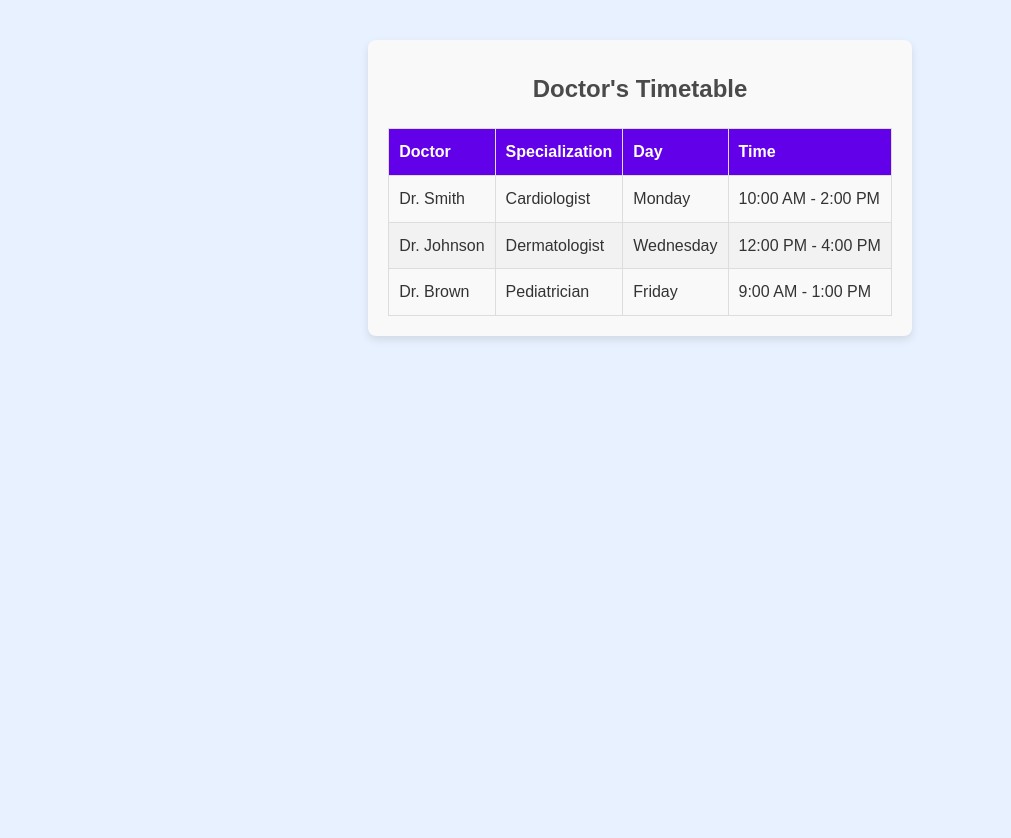
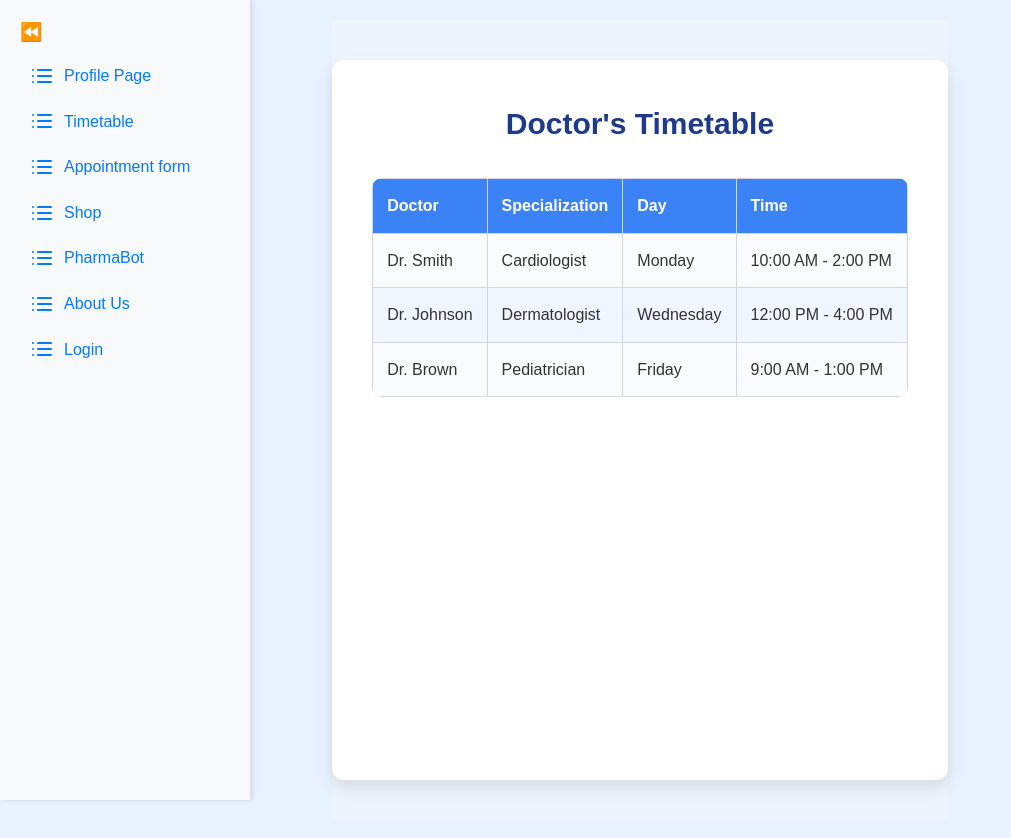
Before and after one commit to nikghost17/Hackbyte_3, a React (Vite) app in the folder frontend/: page /timetable in a window 1280 px wide. Shown: the whole page, without its empty margins (0-1011 px from the left). Before the commit the page ends 800 px from the top, so only its background shows below. Built offline with nearby package versions, Linux system fonts and the light colour scheme.

Commit message:
Added sidebar quick links to every page

```diff
--- a/frontend/src/App.jsx
+++ b/frontend/src/App.jsx
@@ -2,7 +2,6 @@ import React from "react";
 import { Route, Routes } from "react-router-dom";
 import Home from "./pages/home.jsx";
 import Timetable from "./pages/timetable.jsx";
-import FeedbackForm from "./pages/feedbackform.jsx";
 import AppointmentForm from "./pages/AppointmentForm.jsx"; // Correct import
 import ProfilePage from "./pages/profilepage.jsx";
 import UploadPrescription from "./pages/uploadprescription.jsx";
--- a/frontend/src/components/sidebar.jsx
+++ b/frontend/src/components/sidebar.jsx
@@ -24,11 +24,7 @@ const Sidebar = () => {
             <List /> {isOpen && "Timetable"}
           </Link>
         </li>
-        <li>
-          <Link to="/feedbackform">
-            <List /> {isOpen && "Feedback"}
-          </Link>
-        </li>
+
         <li>
           <Link to="/appointment">
             <List /> {isOpen && "Appointment form"}
--- a/frontend/src/main.jsx
+++ b/frontend/src/main.jsx
@@ -2,7 +2,6 @@ import React from "react";
 import ReactDOM from "react-dom/client";
 import { BrowserRouter as Router } from "react-router-dom";
 import App from "./App";
-import FeedbackForm from "./pages/feedbackform";
 
 ReactDOM.createRoot(document.getElementById("root")).render(
   <Router>
--- a/frontend/src/pages/About_Us.jsx
+++ b/frontend/src/pages/About_Us.jsx
@@ -1,11 +1,17 @@
 import React from "react";
 import { useNavigate } from "react-router-dom";
+import Sidebar from "../components/Sidebar";
 import "./AboutUs.css";
 
 const AboutUs = () => {
   const navigate = useNavigate(); // Hook to handle navigation
 
   return (
+    <div className="about-page">
+      {/* Sidebar Component */}
+      <Sidebar />
+
+      {/* Main Content */}
       <div className="about-container">
         <div className="about-content">
           <h1 className="about-title">
@@ -55,6 +61,7 @@ const AboutUs = () => {
           {/* You can add an image here if needed */}
         </div>
       </div>
+    </div>
   );
 };
 
--- a/frontend/src/pages/AppointmentForm.jsx
+++ b/frontend/src/pages/AppointmentForm.jsx
@@ -1,4 +1,5 @@
 import React, { useState } from "react";
+import Sidebar from "../components/Sidebar";
 import "./AppointmentForm.css";
 
 const AppointmentForm = () => {
@@ -20,9 +21,13 @@ const AppointmentForm = () => {
   const handleSubmit = (e) => {
     e.preventDefault();
     console.log("Form Data:", formData);
+    // You can add an API call here or display a success message
   };
 
   return (
+    <div className="appointment-page">
+      <Sidebar />
+
       <div className="form-container">
         <h2 className="form-title">Medical Appointment Form</h2>
         <form onSubmit={handleSubmit} className="appointment-form">
@@ -98,6 +103,7 @@ const AppointmentForm = () => {
           <button type="submit">Make an Appointment</button>
         </form>
       </div>
+    </div>
   );
 };
 
--- a/frontend/src/pages/editprofile.jsx
+++ b/frontend/src/pages/editprofile.jsx
@@ -1,5 +1,6 @@
 import React, { useState } from "react";
 import { useNavigate } from "react-router-dom";
+import Sidebar from "../components/Sidebar";
 import "./EditProfile.css";
 
 const EditProfile = () => {
@@ -24,6 +25,9 @@ const EditProfile = () => {
   };
 
   return (
+    <div className="edit-profile-page">
+      <Sidebar />
+
       <div className="edit-profile-container">
         <div className="edit-profile-card">
           <h2>Edit Profile</h2>
@@ -56,7 +60,11 @@ const EditProfile = () => {
             <input type="email" name="email" value={formData.email} disabled />
 
             <label>Gender</label>
-          <select name="gender" value={formData.gender} onChange={handleChange}>
+            <select
+              name="gender"
+              value={formData.gender}
+              onChange={handleChange}
+            >
               <option value="Female">Female</option>
               <option value="Male">Male</option>
               <option value="Other">Other</option>
@@ -68,6 +76,7 @@ const EditProfile = () => {
           </form>
         </div>
       </div>
+    </div>
   );
 };
 
--- a/frontend/src/pages/feedbackform.css
+++ /dev/null
@@ -1,53 +0,0 @@
-.feedback-form {
-  max-width: 500px;
-  margin: 20px auto;
-  padding: 20px;
-  background: #f9f9f9;
-  border-radius: 10px;
-  box-shadow: 0 4px 8px rgba(0, 0, 0, 0.1);
-}
-
-.feedback-form h2 {
-  text-align: center;
-  color: #333;
-}
-
-.feedback-form .form-group {
-  margin-bottom: 15px;
-}
-
-.feedback-form label {
-  display: block;
-  font-weight: bold;
-  margin-bottom: 5px;
-}
-
-.feedback-form input,
-.feedback-form textarea {
-  width: 100%;
-  padding: 10px;
-  border: 1px solid #ccc;
-  border-radius: 5px;
-  font-size: 16px;
-}
-
-.feedback-form textarea {
-  resize: none;
-}
-
-.feedback-form button {
-  display: block;
-  width: 100%;
-  padding: 10px;
-  background: #6a5acd; /* Lavender theme */
-  color: white;
-  border: none;
-  border-radius: 5px;
-  font-size: 16px;
-  cursor: pointer;
-  transition: background 0.3s ease;
-}
-
-.feedback-form button:hover {
-  background: #5a4eb7;
-}
--- a/frontend/src/pages/feedbackform.jsx
+++ /dev/null
@@ -1,64 +0,0 @@
-import { useState } from "react";
-import "./feedbackform.css";
-
-const FeedbackForm = () => {
-  const [formData, setFormData] = useState({
-    name: "",
-    email: "",
-    feedback: "",
-  });
-
-  const handleChange = (e) => {
-    setFormData({ ...formData, [e.target.name]: e.target.value });
-  };
-
-  const handleSubmit = (e) => {
-    e.preventDefault();
-    alert("Feedback submitted! Thank you.");
-    setFormData({ name: "", email: "", feedback: "" });
-  };
-
-  return (
-    <div className="container feedback-form">
-      <h2>Feedback Form</h2>
-      <form onSubmit={handleSubmit}>
-        <div className="form-group">
-          <label htmlFor="name">Name:</label>
-          <input
-            type="text"
-            id="name"
-            name="name"
-            value={formData.name}
-            onChange={handleChange}
-            required
-          />
-        </div>
-        <div className="form-group">
-          <label htmlFor="email">Email:</label>
-          <input
-            type="email"
-            id="email"
-            name="email"
-            value={formData.email}
-            onChange={handleChange}
-            required
-          />
-        </div>
-        <div className="form-group">
-          <label htmlFor="feedback">Feedback:</label>
-          <textarea
-            id="feedback"
-            name="feedback"
-            rows="4"
-            value={formData.feedback}
-            onChange={handleChange}
-            required
-          ></textarea>
-        </div>
-        <button type="submit">Submit</button>
-      </form>
-    </div>
-  );
-};
-
-export default FeedbackForm;
--- a/frontend/src/pages/profilepage.jsx
+++ b/frontend/src/pages/profilepage.jsx
@@ -1,6 +1,7 @@
 import React from "react";
 import { useNavigate } from "react-router-dom";
 import { FaUserEdit, FaUpload, FaEye } from "react-icons/fa";
+import Sidebar from "../components/Sidebar";
 import "./profilepage.css";
 import imagePlaceholder from "../assets/image.png";
 
@@ -8,6 +9,9 @@ const ProfilePage = () => {
   const navigate = useNavigate();
 
   return (
+    <div className="profile-page">
+      <Sidebar />
+
       <div className="profile-container">
         <div className="profile-card">
           <div className="profile-header">
@@ -47,6 +51,7 @@ const ProfilePage = () => {
           </div>
         </div>
       </div>
+    </div>
   );
 };
 
--- a/frontend/src/pages/timetable.css
+++ b/frontend/src/pages/timetable.css
@@ -1,42 +1,54 @@
+.timetable-page {
+  display: flex;
+  min-height: 100vh;
+  background-color: #eef4fd; /* Light bluish background */
+}
+
 .container {
-  max-width: 800px;
-  margin: 20px auto;
-  padding: 20px;
-  background-color: #f9f9f9;
-  border-radius: 8px;
-  box-shadow: 0px 4px 8px rgba(0, 0, 0, 0.1);
+  flex: 1;
+  max-width: 900px;
+  margin: 40px auto;
+  padding: 30px 40px;
+  background-color: #ffffff;
+  border-radius: 12px;
+  box-shadow: 0px 8px 16px rgba(0, 0, 0, 0.1);
 }
 
 .title {
   text-align: center;
-  color: #4a4a4a;
-  font-size: 24px;
-  margin-bottom: 20px;
+  color: #1e3a8a; /* Deep blue */
+  font-size: 30px;
+  font-weight: 600;
+  margin-bottom: 30px;
 }
 
 .timetable {
   width: 100%;
   border-collapse: collapse;
+  font-size: 16px;
+  background-color: #f9fbff;
+  border-radius: 10px;
+  overflow: hidden;
 }
 
 .timetable th,
 .timetable td {
-  border: 1px solid #ddd;
-  padding: 10px;
+  border: 1px solid #d0d7e2;
+  padding: 14px;
   text-align: left;
 }
 
 .timetable th {
-  background-color: #6200ea;
+  background-color: #3b82f6; /* PharmaHub blue */
   color: white;
   font-weight: bold;
 }
 
 .timetable tr:nth-child(even) {
-  background-color: #f2f2f2;
+  background-color: #f0f6ff; /* Light blue row */
 }
 
 .timetable tr:hover {
-  background-color: #ddd;
+  background-color: #e0ecff;
   cursor: pointer;
 }
--- a/frontend/src/pages/timetable.jsx
+++ b/frontend/src/pages/timetable.jsx
@@ -1,8 +1,12 @@
 import React from "react";
-import "./timetable.css"; // Import the CSS file
+import Sidebar from "../components/Sidebar";
+import "./timetable.css";
 
 const Timetable = () => {
   return (
+    <div className="timetable-page">
+      <Sidebar />
+
       <div className="container">
         <h2 className="title">Doctor's Timetable</h2>
         <table className="timetable">
@@ -36,6 +40,7 @@ const Timetable = () => {
           </tbody>
         </table>
       </div>
+    </div>
   );
 };
 
```
Lines whose indentation alone changed are shown as unchanged.
